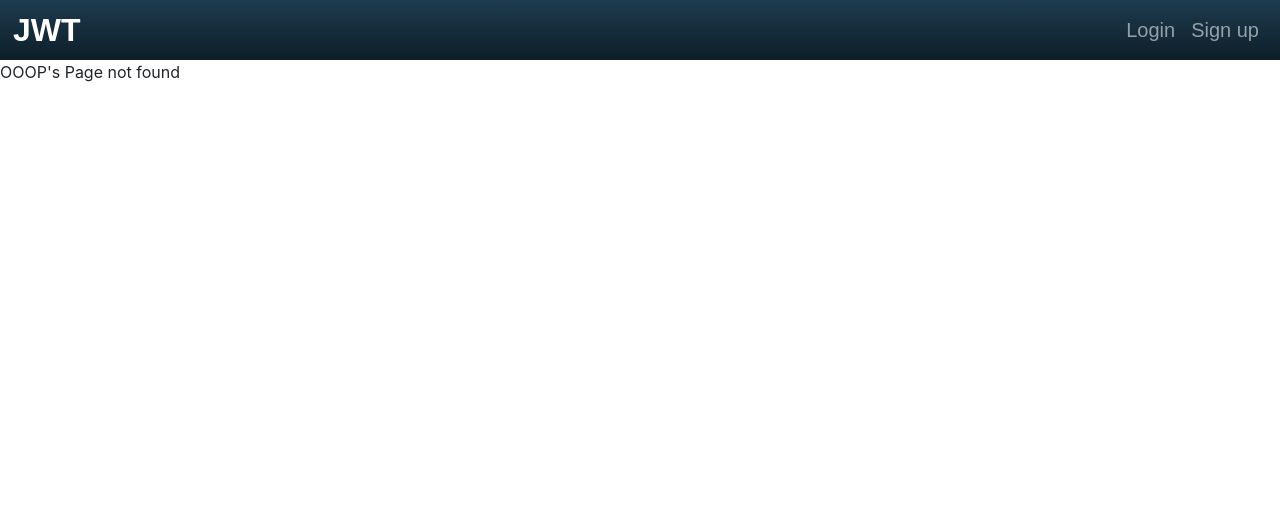
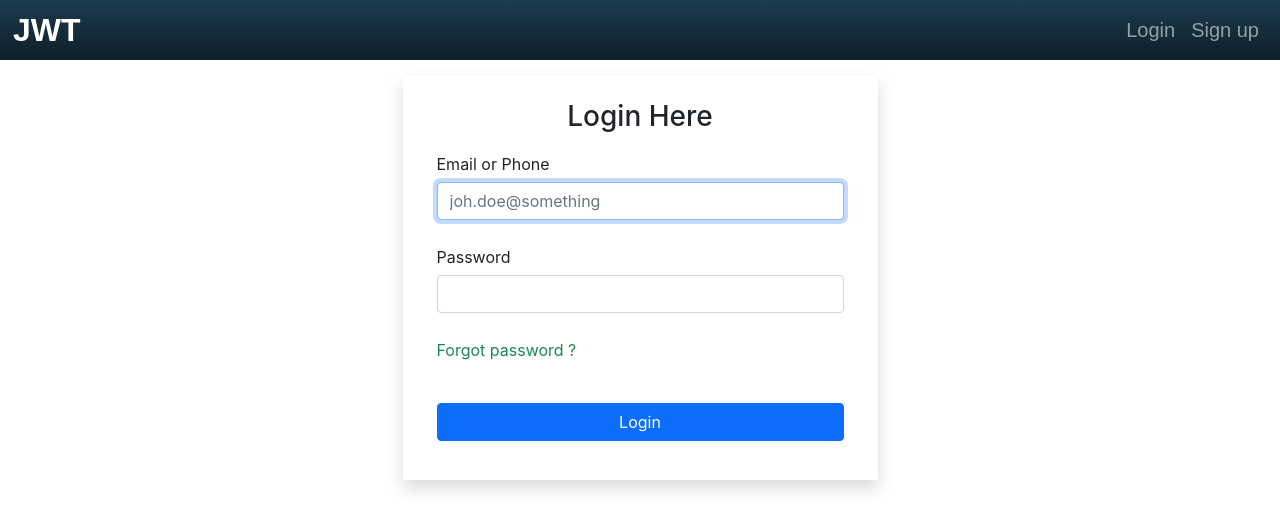
Before and after one commit to AllanG-4779/authentication_frontend, a React (Create React App) app: page /#/login in a window 1280 px wide. Before the commit this address had no page. Shown: the top 530 px of the page. Built offline with nearby package versions, Linux system fonts and the light colour scheme.

Commit message:
adding files

```diff
--- a/package.json
+++ b/package.json
@@ -12,7 +12,8 @@
     "react-dom": "^17.0.2",
     "react-router-dom": "^5.2.0",
     "react-scripts": "4.0.3",
-    "web-vitals": "^1.0.1"
+    "web-vitals": "^1.0.1",
+    "homepage": "."
   },
   "scripts": {
     "start": "react-scripts start",
--- a/src/App.js
+++ b/src/App.js
@@ -2,12 +2,13 @@ import "./App.css";
 import Login from "./Components/Login";
 import Nav from "./Components/Nav";
 import Register from "./Components/Register";
-import { BrowserRouter as Router, Route, Switch } from "react-router-dom";
+import { HashRouter as Router, Route, Switch } from "react-router-dom";
 import NotFound from "./Components/NotFound";
 import Dashboard from "./Components/Dashboard";
 
 import { logged, notLogRedirect } from "./Components/Contexts";
 import { useEffect, useState } from "react";
+import Home from "./Components/Home";
 
 function App() {
   const [log, setLog] = useState(false);
@@ -35,8 +36,8 @@ function App() {
               <Route path="/dashboard">
                 <Dashboard />
               </Route>
-              <Route path="/">
-                <NotFound />
+              <Route path="/" exact>
+                <Home />
               </Route>
             </Switch>
           </Router>
--- /dev/null
+++ b/src/Components/Home.js
@@ -0,0 +1,11 @@
+import React from "react";
+
+function Home() {
+  return (
+    <div>
+      <h2>This is where the magic happens welcome</h2>
+    </div>
+  );
+}
+
+export default Home;
--- a/src/Components/Login.js
+++ b/src/Components/Login.js
@@ -21,7 +21,9 @@ function Login() {
 
     axios
       .post(
-        `https://jwt-auth-node-app.herokuapp.com/login/${user.email_phone}/${user.password}`
+        `https://jwt-auth-node-app.herokuapp.com/${user.email_phone}/${user.password}`,{headers:{
+          "Access-Control-Allow-Origin":"*"
+        }}
       )
       .then((success) => {
         setLoad(false);
@@ -43,7 +45,7 @@ function Login() {
 
         if (error.response) {
           errors.className = "alert alert-danger";
-          console.log(error);
+          console.log("the error is " ,error);
           setErr(error.response.data.Message);
         }
         setTimeout(() => {
@@ -126,8 +128,9 @@ function Login() {
             <p id="log" className="alert alert-warning ">
               You must log in to view the requested resourxw!
             </p>
-
-          ): " "}
+          ) : (
+            " "
+          )}
         </div>
       </div>
     </div>
```
